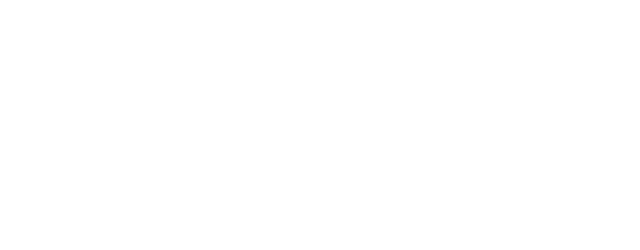
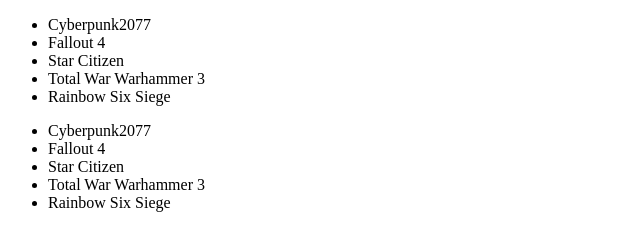
Before and after one commit to MassimilianoRocco/js-lista-spesa, a plain HTML site: page index.html in a window 1280 px wide. Shown: the whole page, without its empty margins (0-640 px from the left). Drawn offline with Linux system fonts and the light colour scheme.

Commit message:
Added: M3 - stamp in "li" element

```diff
--- a/index.html
+++ b/index.html
@@ -6,6 +6,8 @@
     <title>js-lista-spesa</title>
 </head>
 <body>
+    <ul id="list_A"></ul>
+    <ul id="list_B"></ul>
 
 
     <script src="./js/main.js"></script>
--- a/js/main.js
+++ b/js/main.js
@@ -1,18 +1,33 @@
 const list = ["Cyberpunk2077", "Fallout 4", "Star Citizen", "Total War Warhammer 3", "Rainbow Six Siege"];
 console.log(list);
+
+//CICLO FOR
+const ulListA = document.querySelector("#list_A");
 
 let element;
 for(let x=0; x<list.length;x++){
     element = list[x];
     console.log(element);
+
+    // const liElement = document.createElement("li");
+	// liElement.innerText = element;
+	// ulList.append(liElement);
+    ulListA.innerHTML += `<li>${element}</li>`;
 }
+
 element = null;
+
+//Separatore console
 console.log("______________________________________");
+
+//CICLO WHILE
+const ulListB = document.querySelector("#list_B");
 
 let contatore = 0;
 while(contatore<list.length){
     element = list[contatore];
     console.log(element);
 
+    ulListB.innerHTML += `<li>${element}</li>`;
     contatore++;
 }
```
